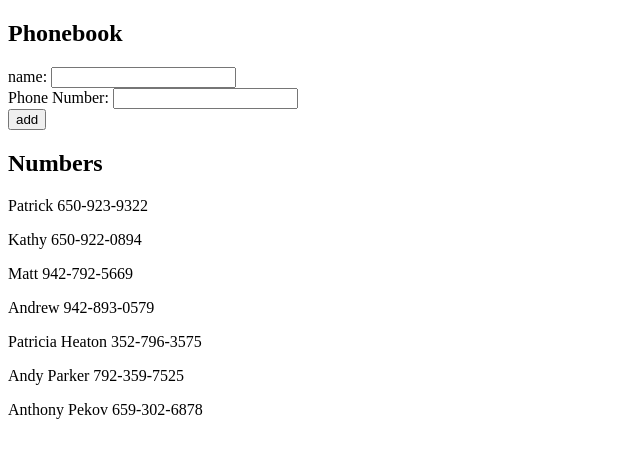
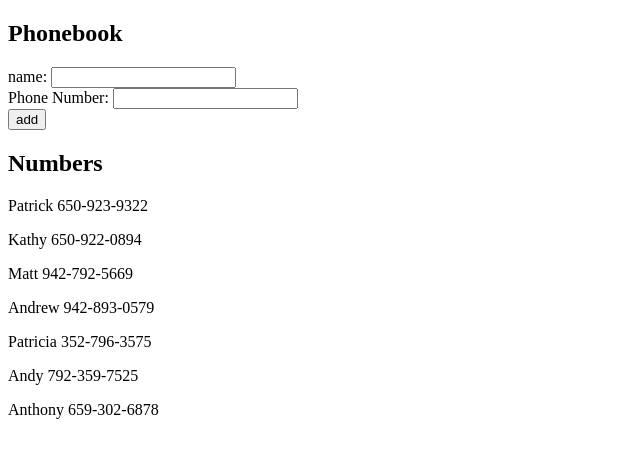
Before and after one commit to BearsLair/phonebook-frontend, a React (Vite) app in the folder phonebook-frontend/: page / in a window 1280 px wide. Shown: the top 458 px of the page, without its empty margins (0-640 px from the left). Built offline with nearby package versions, Linux system fonts and the light colour scheme.

Commit message:
dummy data for testing

```diff
--- a/phonebook-frontend/src/App.jsx
+++ b/phonebook-frontend/src/App.jsx
@@ -6,9 +6,9 @@ const App = () => {
     { name: "Kathy", number: "650-922-0894" },
     { name: "Matt", number: "942-792-5669" },
     { name: "Andrew", number: "942-893-0579" },
-    { name: "Patricia Heaton", number: "352-796-3575" },
-    { name: "Andy Parker", number: "792-359-7525" },
-    { name: "Anthony Pekov", number: "659-302-6878" },
+    { name: "Patricia", number: "352-796-3575" },
+    { name: "Andy", number: "792-359-7525" },
+    { name: "Anthony", number: "659-302-6878" },
   ]);
   const [newName, setNewName] = useState("");
   const [phoneNumber, setPhoneNumber] = useState("");
```
